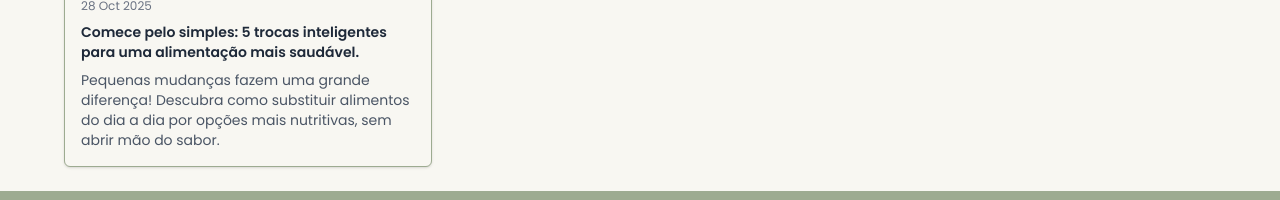
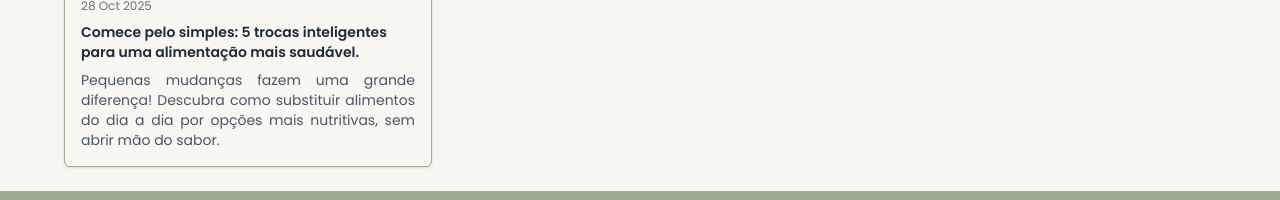
Before and after one commit to francinedds/nutri-blog, a Next.js app: page / in a window 1280 px wide. Shown: the part 556-756 px from the top of the page. Built offline with nearby package versions, Linux system fonts and the light colour scheme.

Commit message:
fix: justify text

```diff
--- a/src/app/components/post-card/index.tsx
+++ b/src/app/components/post-card/index.tsx
@@ -38,7 +38,7 @@ export default function PostCard({
           <h2 className="text-sm font-semibold text-gray-800">
             {title}
           </h2>
-          <p className="text-sm text-gray-600">{description}</p>
+          <p className="text-sm text-gray-600 text-justify">{description}</p>
         </div>
       </Link>
     </div>
```
